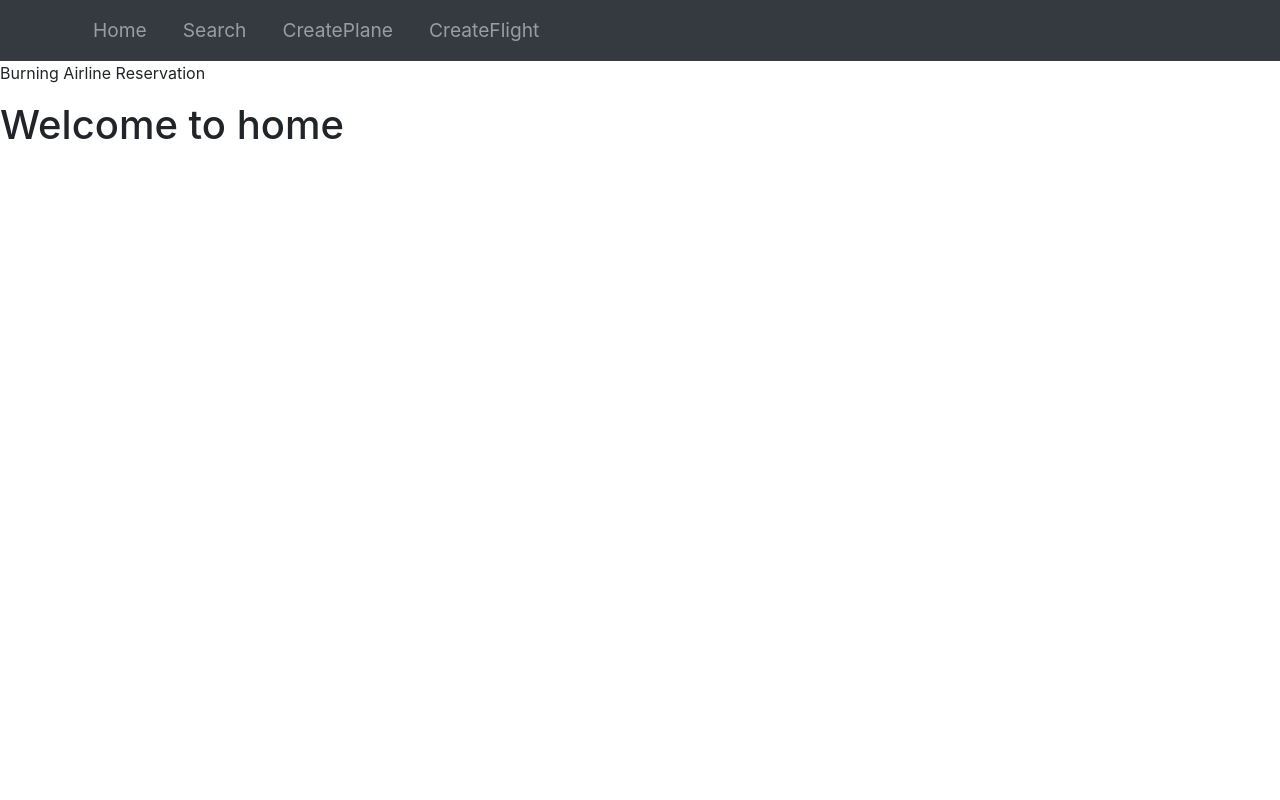
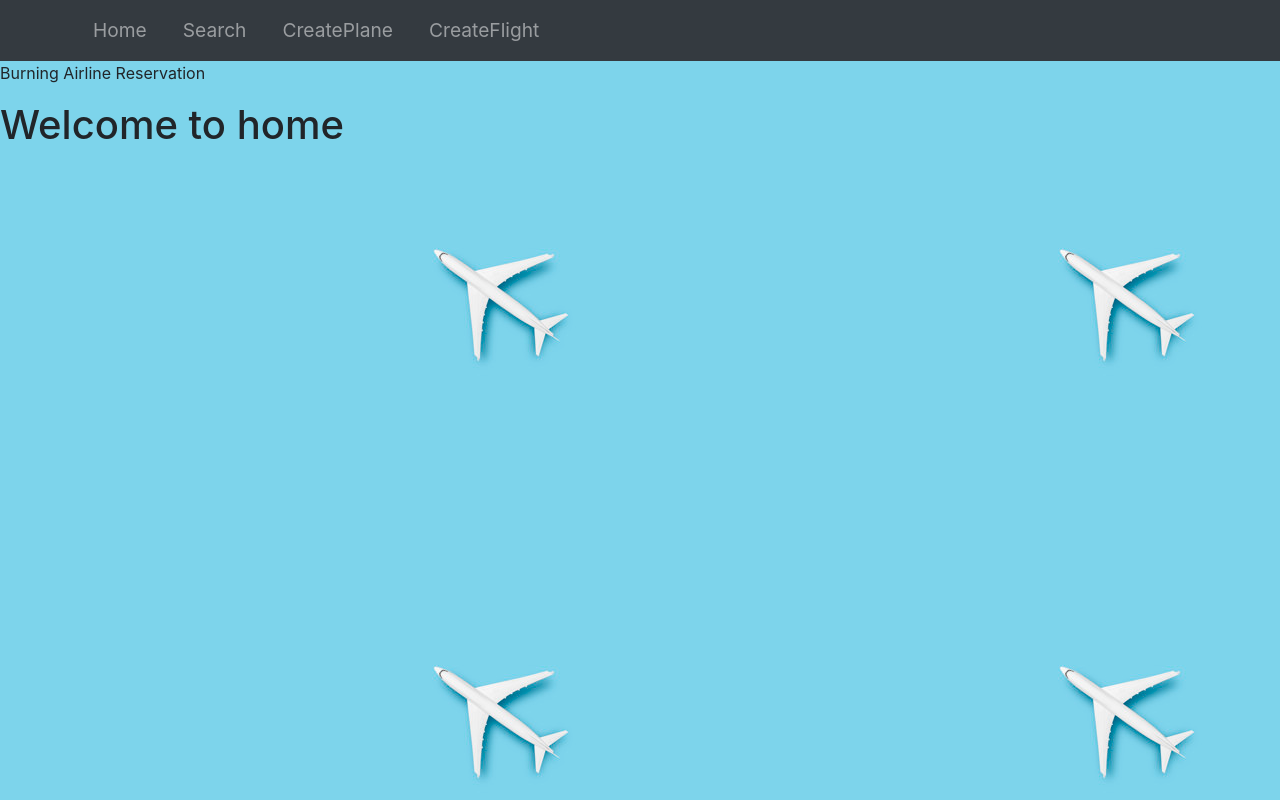
Before and after one commit to audreypatricia/burning-airlines-client, a React (Create React App) app: page / in a window 1280 px wide. Built offline with nearby package versions, Linux system fonts and the light colour scheme.

Commit message:
background image

```diff
--- a/src/index.css
+++ b/src/index.css
@@ -1,4 +1,5 @@
 body {
+  background-image: url("images/image2.jpeg");
   margin: 0 auto;
   font-family: -apple-system, BlinkMacSystemFont, 'Segoe UI', 'Roboto', 'Oxygen',
     'Ubuntu', 'Cantarell', 'Fira Sans', 'Droid Sans', 'Helvetica Neue',
```
Also changed, not shown: src/images/image2.jpeg (added).
